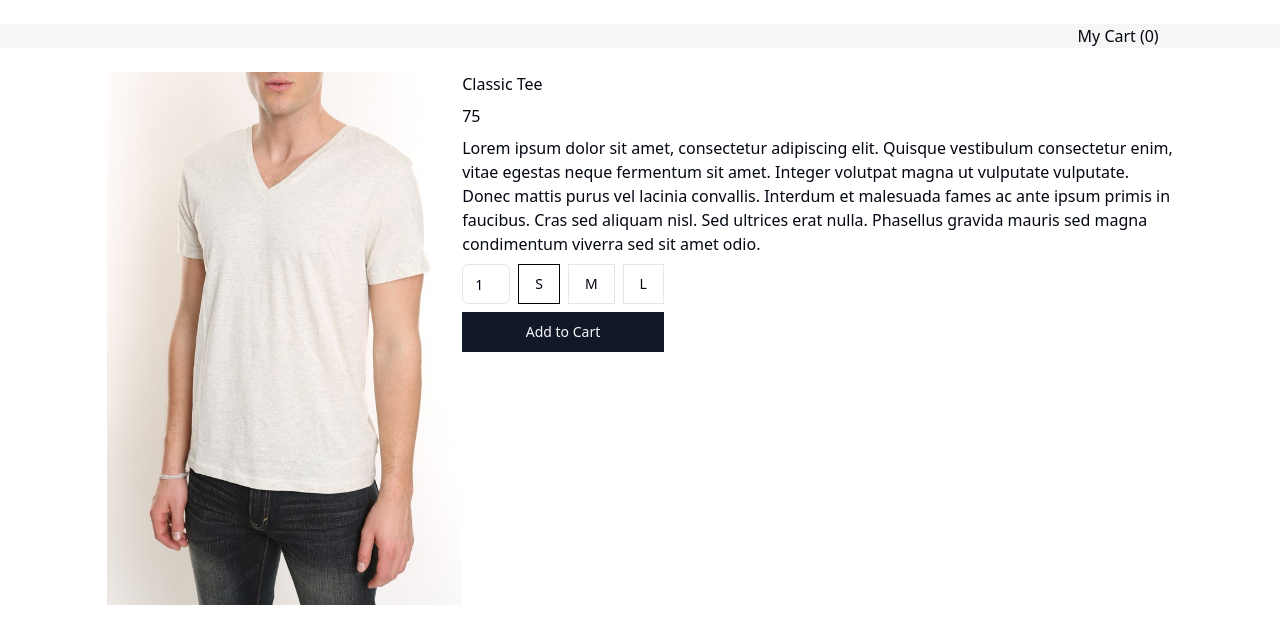
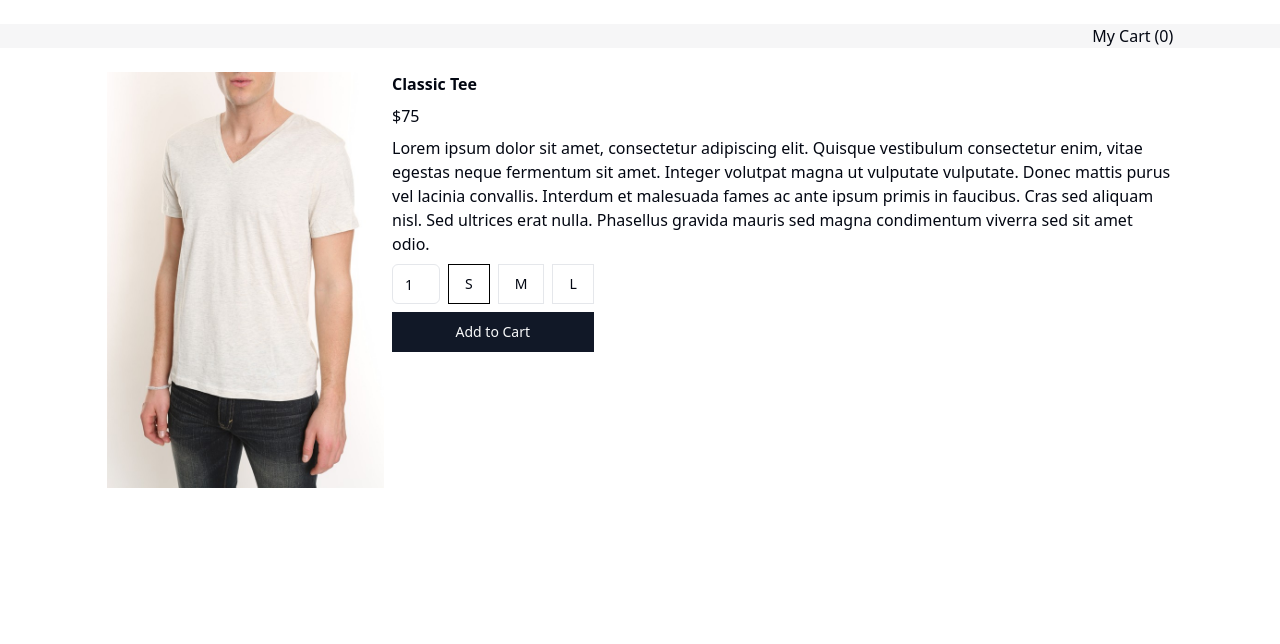
Before and after one commit to Devon-McGrath-github/moustache-rep, a React (Vite) app: page / in a window 1280 px wide. Shown: the top 644 px of the page. Built offline with nearby package versions, Linux system fonts and the light colour scheme.

Commit message:
Adjust sizing/responsiveness to match brief

```diff
--- a/src/components/CartItem.tsx
+++ b/src/components/CartItem.tsx
@@ -8,14 +8,16 @@ export default function CartItem({
   quantity,
 }: Selection) {
   return (
-    <div className="w-screen sm:w-72 grid grid-cols-[30%_70%] h-24 gap-2">
+    <div className="w-screen sm:w-72 grid grid-cols-[20%_80%] sm:grid-cols-[30%_70%] h-24 gap-2">
       <img src={image} alt={'Image of ' + title} className="w-12" />
       <div className="flex flex-col gap-2">
-        <h1>{title}</h1>
+        <h1>
+          <strong>{title}</strong>
+        </h1>
         <h3>
           {quantity} x ${price}
         </h3>
-        <p>{size}</p>
+        <p>Size: {size}</p>
       </div>
     </div>
   );
--- a/src/components/productPage.tsx
+++ b/src/components/productPage.tsx
@@ -16,17 +16,20 @@ export default function ProductPage({
   const [quantity, setQuantity] = useState(1);
 
   return (
-    <div className="flex flex-col md:flex-row md:w-10/12 mx-auto">
+    <div className="flex flex-col md:flex-row w-11/12 md:w-10/12 md:max-w-6xl mx-auto gap-2 pb-4">
       <img
         src={image}
         alt={'Image of ' + title}
-        className="mx-auto h-auto max-w-full max-h-2/3 md:w-1/3"
+        className="mx-auto h-auto max-w-full max-h-[26rem] md:max-h-2/3 md:w-1/3"
       />
       <div className="flex flex-col gap-2">
-        <h1>{title}</h1>
-        <h3>{price}</h3>
+        <h1>
+          <strong>{title}</strong>
+        </h1>
+        <h3>${price}</h3>
         <p>{description}</p>
 
+        <div className="flex flex-col gap-2 ">
           <div className="flex gap-2">
             {/* add validation to input - prevent submission of values outside min/max */}
             <Input
@@ -64,11 +67,12 @@ export default function ProductPage({
                 quantity,
               });
             }}
-          className="max-w-[12.6rem]"
+            className="w-full max-w-[12.6rem]"
           >
             Add to Cart
           </Button>
         </div>
       </div>
+    </div>
   );
 }
--- a/src/routes/root.tsx
+++ b/src/routes/root.tsx
@@ -44,8 +44,8 @@ export default function Root() {
   return (
     <>
       <nav className="w-screen max-w-full py-6">
-        <div className="flex bg-[#F6F6F7] pr-4 justify-end md:justify-center ">
-          <div className="flex justify-end gap-2 items-center md:w-10/12">
+        <div className="flex bg-[#F6F6F7] pr-4 md:pr-0 justify-end md:justify-center ">
+          <div className="flex justify-end gap-2 items-center md:w-10/12 md:max-w-6xl">
             <Cart cart={cart} />
           </div>
         </div>
```
Also changed, not shown: src/index.css (line endings or trailing spaces). Lines whose indentation alone changed are shown as unchanged.
